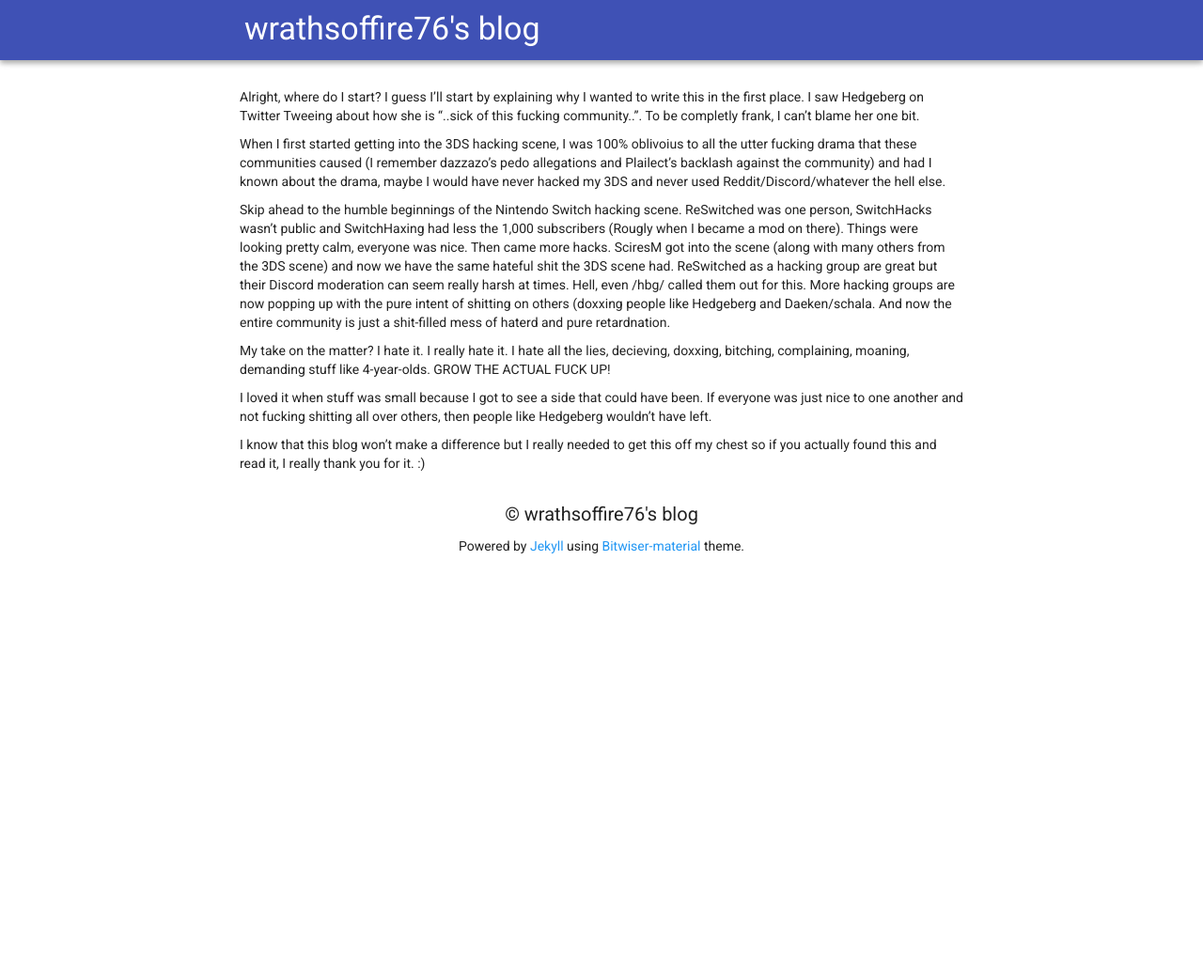
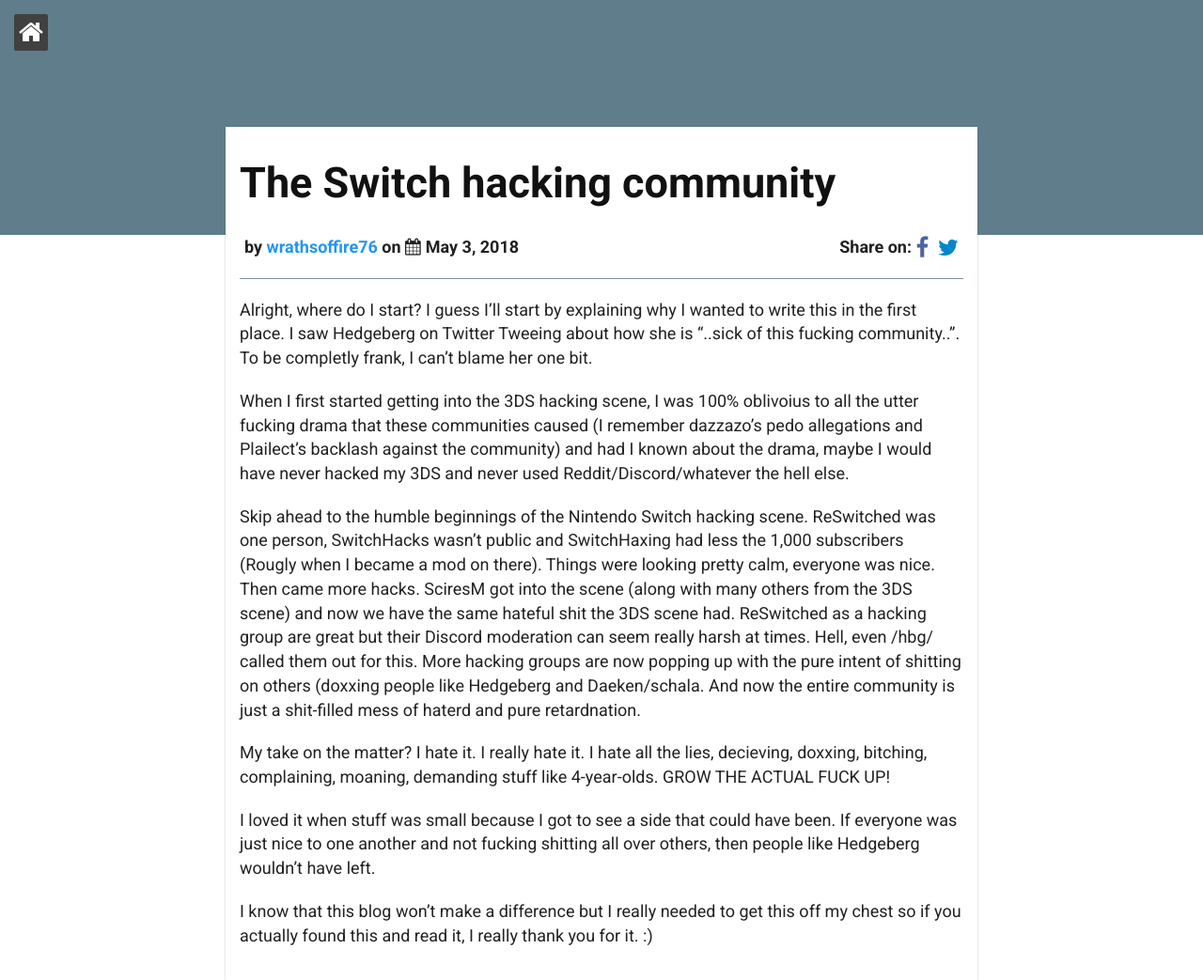
Before and after one commit to wrathsoffire76-blog/wrathsoffire76-blog.github.io, a Jekyll site: the page built from _posts/2018-05-03-The-Switch-Hacking-Community.md, in a window 1280 px wide and 1043 px high. Shown: the whole window at 94% size. Built offline with Jekyll 4.4.1, drawn with Linux system fonts in a browser that asks for light colours; nearby versions of some CDN libraries; some of the changed lines change nothing that is shown.

Commit message:
Update 2018-05-03-The-Switch-Hacking-Community.md

```diff
--- a/_posts/2018-05-03-The-Switch-Hacking-Community.md
+++ b/_posts/2018-05-03-The-Switch-Hacking-Community.md
@@ -1,10 +1,9 @@
 ---
-layout: default
+layout: post
 title: "The Switch hacking community"
 date: 2018-05-03 23:46:00
 categories: Switch
 author: wrathsoffire76
-highlight: true
 ---
 Alright, where do I start? I guess I'll start by explaining why I wanted to write this in the first place. I saw Hedgeberg on Twitter Tweeing about how she is "..sick of this fucking community..". To be completly frank, I can't blame her one bit.
 
```
